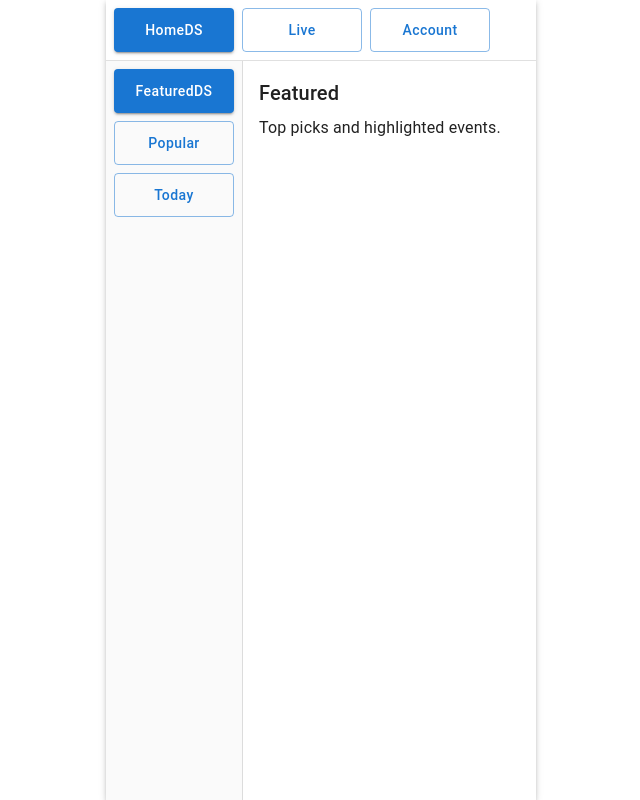
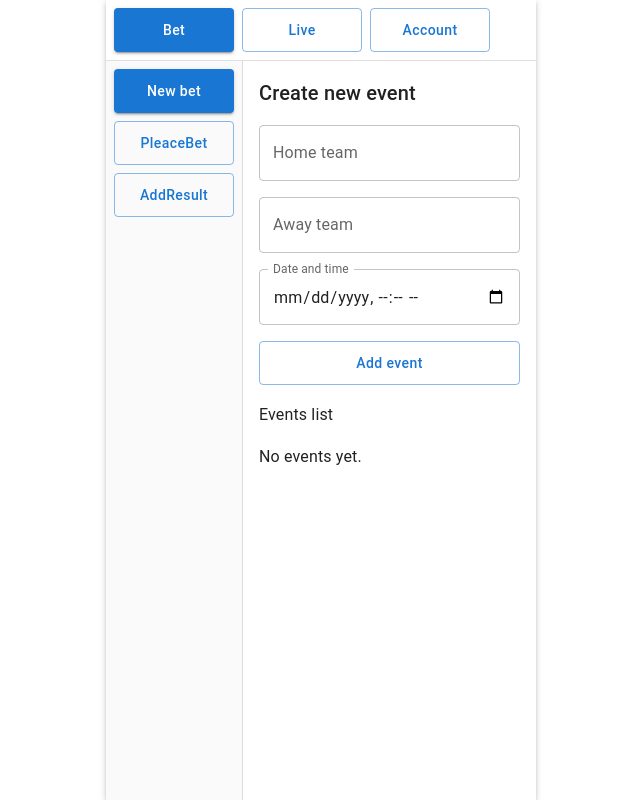
Before and after one commit to domswa87/reactSportBetDemo, a React (Vite) app: page / in a window 1280 px wide. Shown: the whole page, without its empty margins (319-959 px from the left). Built offline with nearby package versions, Linux system fonts and the light colour scheme.

Commit message:
Add event

```diff
--- a/src/App.tsx
+++ b/src/App.tsx
@@ -1,7 +1,7 @@
 import { MobileShell } from './components/Layout/MobileShell'
 import { SideMenu } from './components/Layout/SideMenu'
 import { TopMenu } from './components/Layout/TopMenu'
-import AppContent from './components/Layout/AppContent'
+import PageView from './components/Layout/PageView'
 import { useMenuNavigation } from './hooks/useMenuNavigation'
 
 function App() {
@@ -32,7 +32,7 @@ function App() {
 
   return (
     <MobileShell topMenu={topMenu} sideMenu={sideMenu}>
-      <AppContent topItem={activeTopItem} sideItem={activeSideItem} />
+      <PageView topItem={activeTopItem} sideItem={activeSideItem} />
     </MobileShell>
   )
 }
--- a/src/components/Layout/AppContent.tsx
+++ /dev/null
@@ -1,41 +0,0 @@
-import type { ComponentType } from 'react'
-import { AccountMyBetsPage } from '../../pages/account/AccountMyBetsPage'
-import { AccountProfilePage } from '../../pages/account/AccountProfilePage'
-import { AccountSettingsPage } from '../../pages/account/AccountSettingsPage'
-import { HomeFeaturedPage } from '../../pages/home/HomeFeaturedPage'
-import { HomePopularPage } from '../../pages/home/HomePopularPage'
-import { HomeTodayPage } from '../../pages/home/HomeTodayPage'
-import { LiveBasketballPage } from '../../pages/live/LiveBasketballPage'
-import { LiveFootballPage } from '../../pages/live/LiveFootballPage'
-import { LiveTennisPage } from '../../pages/live/LiveTennisPage'
-import PageNotFound from '../../pages/PageNotFound'
-
-export const PAGE_COMPONENTS: Record<string, Record<string, ComponentType>> = {
-  HomeDS: {
-    FeaturedDS: HomeFeaturedPage,
-    Popular: HomePopularPage,
-    Today: HomeTodayPage,
-  },
-  Live: {
-    Football: LiveFootballPage,
-    Basketball: LiveBasketballPage,
-    Tennis: LiveTennisPage,
-  },
-  Account: {
-    Profile: AccountProfilePage,
-    Bets: AccountMyBetsPage,
-    Settings: AccountSettingsPage,
-  },
-}
-
-type AppContentProps = {
-  topItem: string
-  sideItem: string
-}
-
-function AppContent({ topItem, sideItem }: AppContentProps) {
-  const Component = PAGE_COMPONENTS[topItem]?.[sideItem] ?? PageNotFound
-  return <Component />
-}
-
-export default AppContent
--- /dev/null
+++ b/src/components/Layout/PageView.tsx
@@ -0,0 +1,15 @@
+import { PAGE_COMPONENTS } from '../../config/pageComponents'
+import PageNotFound from '../../pages/PageNotFound'
+
+type PageViewProps = {
+  topItem: string
+  sideItem: string
+}
+
+function PageView({ topItem, sideItem }: PageViewProps) {
+  const Component = PAGE_COMPONENTS[topItem]?.[sideItem] ?? PageNotFound
+
+  return <Component />
+}
+
+export default PageView
--- /dev/null
+++ b/src/config/pageComponents.ts
@@ -0,0 +1,29 @@
+import type { ComponentType } from 'react'
+import { AccountMyBetsPage } from '../pages/account/AccountMyBetsPage'
+import { AccountProfilePage } from '../pages/account/AccountProfilePage'
+import { AccountSettingsPage } from '../pages/account/AccountSettingsPage'
+import { CreateNewBet } from '../pages/bet/CreateNewBet'
+import { HomePopularPage } from '../pages/bet/HomePopularPage'
+import { HomeTodayPage } from '../pages/bet/HomeTodayPage'
+import { LiveBasketballPage } from '../pages/live/LiveBasketballPage'
+import { LiveFootballPage } from '../pages/live/LiveFootballPage'
+import { LiveTennisPage } from '../pages/live/LiveTennisPage'
+
+// top tab → side button → page component
+export const PAGE_COMPONENTS: Record<string, Record<string, ComponentType>> = {
+  Bet: {
+    'New bet': CreateNewBet,
+    PleaceBet: HomePopularPage,
+    AddResult: HomeTodayPage,
+  },
+  Live: {
+    Football: LiveFootballPage,
+    Basketball: LiveBasketballPage,
+    Tennis: LiveTennisPage,
+  },
+  Account: {
+    Profile: AccountProfilePage,
+    Bets: AccountMyBetsPage,
+    Settings: AccountSettingsPage,
+  },
+}
--- a/src/hooks/useMenuNavigation.ts
+++ b/src/hooks/useMenuNavigation.ts
@@ -1,5 +1,5 @@
 import { useState } from 'react'
-import { PAGE_COMPONENTS } from '../components/Layout/AppContent'
+import { PAGE_COMPONENTS } from '../config/pageComponents'
 
 function getSideItems(topItem: string): string[] {
   const pages = PAGE_COMPONENTS[topItem]
--- a/src/pages/PageNotFound.tsx
+++ b/src/pages/PageNotFound.tsx
@@ -3,7 +3,7 @@ import Typography from '@mui/material/Typography'
 function PageNotFound() {
   return (
     <Typography color="error">
-      Page not found. Add it to PAGE_COMPONENTS in AppContent.tsx.
+      Page not found. Add it to PAGE_COMPONENTS in config/pageComponents.ts.
     </Typography>
   )
 }
--- /dev/null
+++ b/src/pages/bet/CreateNewBet.tsx
@@ -0,0 +1,88 @@
+import { useState } from 'react'
+import Stack from '@mui/material/Stack'
+import TextField from '@mui/material/TextField'
+import Typography from '@mui/material/Typography'
+import { AppButton } from '../../components/ui/AppButton'
+import type { Event } from '../../types/event'
+
+function formatEventDateTime(value: string) {
+  return new Date(value).toLocaleString('pl-PL', {
+    day: '2-digit',
+    month: '2-digit',
+    year: 'numeric',
+    hour: '2-digit',
+    minute: '2-digit',
+  })
+}
+
+export function CreateNewBet() {
+  const [homeTeam, setHomeTeam] = useState('')
+  const [awayTeam, setAwayTeam] = useState('')
+  const [eventDateTime, setEventDateTime] = useState('')
+  const [events, setEvents] = useState<Event[]>([])
+
+  function handleAddEvent() {
+    if (!homeTeam.trim() || !awayTeam.trim() || !eventDateTime) {
+      return
+    }
+
+    const newEvent: Event = {
+      id: crypto.randomUUID(),
+      homeTeam: homeTeam.trim(),
+      awayTeam: awayTeam.trim(),
+      eventDateTime,
+    }
+
+    setEvents((currentEvents) => [...currentEvents, newEvent])
+
+    setHomeTeam('')
+    setAwayTeam('')
+    setEventDateTime('')
+  }
+
+  return (
+    <Stack spacing={2}>
+      <Typography variant="h6">Create new event</Typography>
+
+      <TextField
+        label="Home team"
+        value={homeTeam}
+        onChange={(e) => setHomeTeam(e.target.value)}
+        placeholder="Poland"
+        fullWidth
+      />
+
+      <TextField
+        label="Away team"
+        value={awayTeam}
+        onChange={(e) => setAwayTeam(e.target.value)}
+        placeholder="Germany"
+        fullWidth
+      />
+
+      <TextField
+        label="Date and time"
+        type="datetime-local"
+        value={eventDateTime}
+        onChange={(e) => setEventDateTime(e.target.value)}
+        fullWidth
+        slotProps={{ inputLabel: { shrink: true } }}
+      />
+
+      <AppButton onClick={handleAddEvent}>Add event</AppButton>
+
+      <Typography variant="subtitle1">Events list</Typography>
+
+      {events.length === 0 ? (
+        <Typography color="text.secondary">No events yet.</Typography>
+      ) : (
+        events.map((event) => (
+          <Typography key={event.id}>
+            {event.homeTeam} - {event.awayTeam} -{' '}
+            {formatEventDateTime(event.eventDateTime)}
+          </Typography>
+        ))
+      )}
+    </Stack>
+  )
+}
--- a/src/pages/home/HomeFeaturedPage.tsx
+++ /dev/null
@@ -1,14 +0,0 @@
-import Typography from '@mui/material/Typography'
-
-export function HomeFeaturedPage() {
-  return (
-    <>
-      <Typography variant="h6" gutterBottom>
-        Featured
-      </Typography>
-      <Typography color="text.secondary">
-        Top picks and highlighted events.
-      </Typography>
-    </>
-  )
-}
--- /dev/null
+++ b/src/types/event.ts
@@ -0,0 +1,6 @@
+export type Event = {
+  id: string
+  homeTeam: string
+  awayTeam: string
+  eventDateTime: string
+}
```
Also changed, not shown: src/pages/bet/HomePopularPage.tsx (renamed from src/pages/home/HomePopularPage.tsx), src/pages/bet/HomeTodayPage.tsx (renamed from src/pages/home/HomeTodayPage.tsx).
